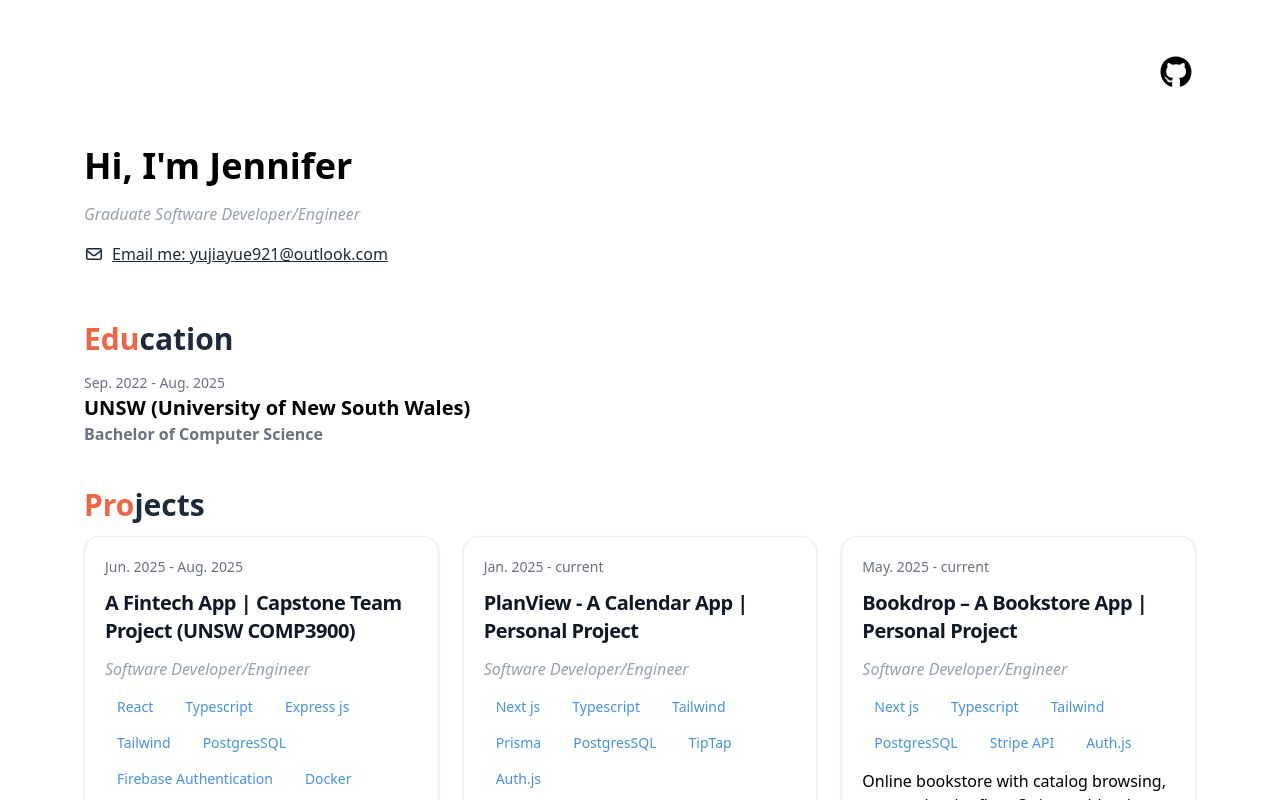
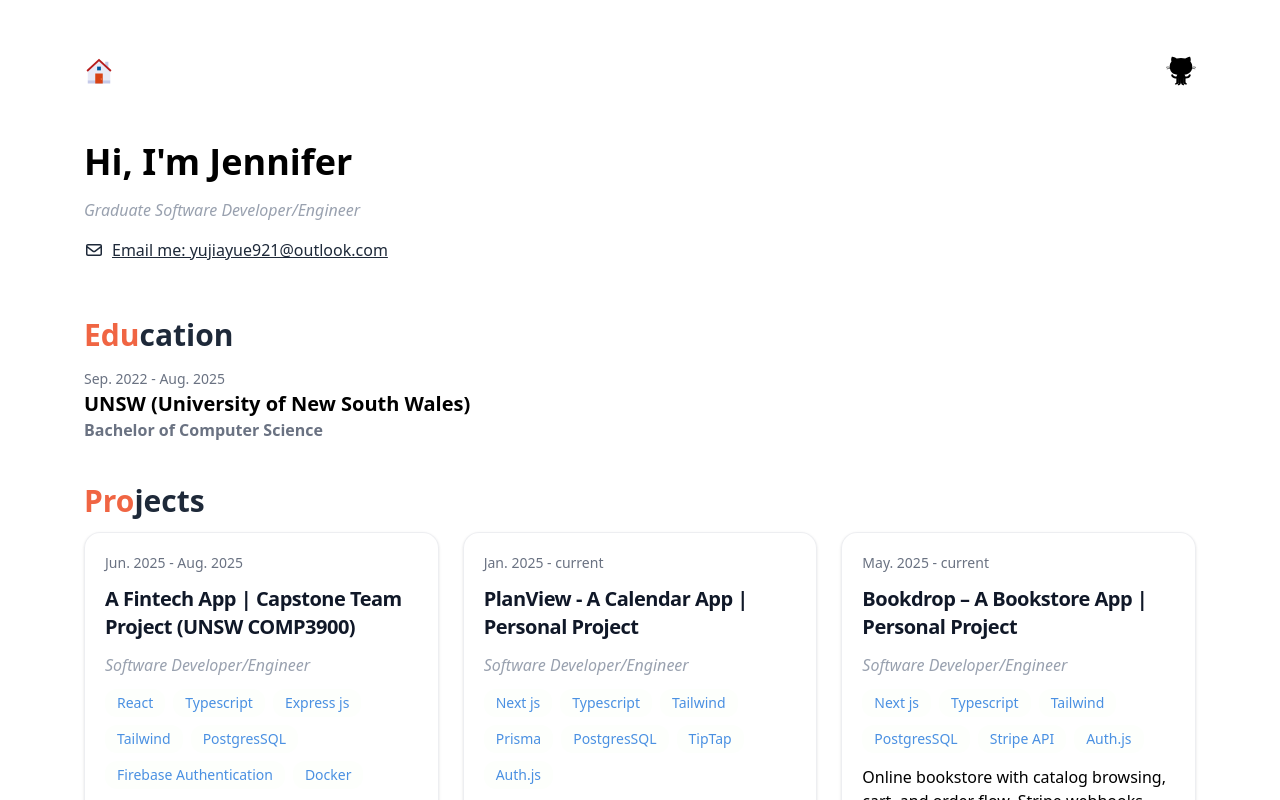
Before and after one commit to Jennifer-JY/portfolio, a React (Vite) app: page / in a window 1280 px wide. Shown: the top 800 px of the page. Built offline with nearby package versions, Linux system fonts and the light colour scheme.

Commit message:
Polish top bar

```diff
--- a/index.html
+++ b/index.html
@@ -2,7 +2,7 @@
 <html lang="en">
   <head>
     <meta charset="UTF-8" />
-    <link rel="icon" type="image/svg+xml" href="/portfolio/vite.svg" />
+    <link rel="icon" type="image/svg+xml" href="/vite.svg" />
     <meta name="viewport" content="width=device-width, initial-scale=1.0" />
     <title>Jennifer's portfolio</title>
   </head>
--- a/src/components/Header.tsx
+++ b/src/components/Header.tsx
@@ -1,11 +1,16 @@
-import { FontAwesomeIcon } from "@fortawesome/react-fontawesome";
-import { faGithub } from "@fortawesome/free-brands-svg-icons";
+import { FcHome } from "react-icons/fc";
+import { SiRefinedgithub } from "react-icons/si";
 
 export function Header() {
   return (
-    <div className="flex flex-row justify-end items-center">
+    <div className="flex flex-row justify-between items-center">
+      <a>
+        <a href="/" aria-label="Home">
+          <FcHome size={30} className="shrink-0" />
+        </a>
+      </a>
       <a href="https://github.com/Jennifer-JY" className="hover:cursor-pointer">
-        <FontAwesomeIcon icon={faGithub} size="2x" />
+        <SiRefinedgithub size={30} className="shrink-0" />
       </a>
     </div>
   );
--- a/src/components/ProjectCard.tsx
+++ b/src/components/ProjectCard.tsx
@@ -27,7 +27,7 @@ export function ProjectCard({
     <motion.article
       initial={{ y: 12, opacity: 0 }}
       whileInView={{ y: 0, opacity: 1 }}
-      viewport={{ once: true, amount: 0.25 }}
+      viewport={{ once: true, amount: 0.1 }}
       transition={{ duration: 0.45, ease: "easeOut" }}
     >
       <article
```
